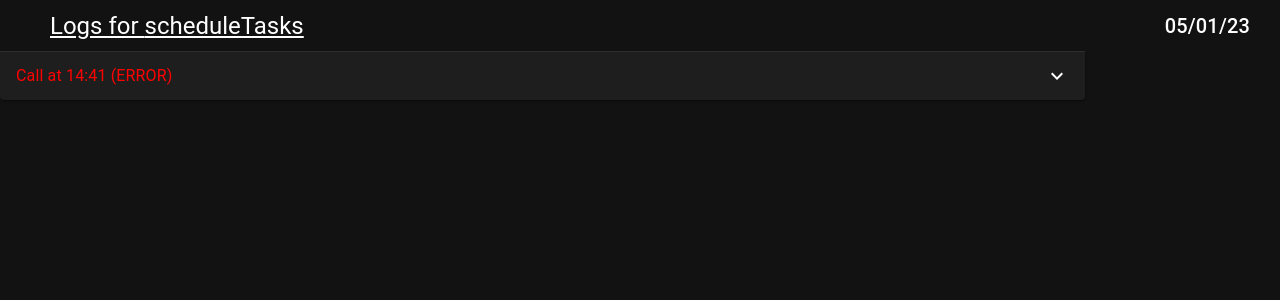
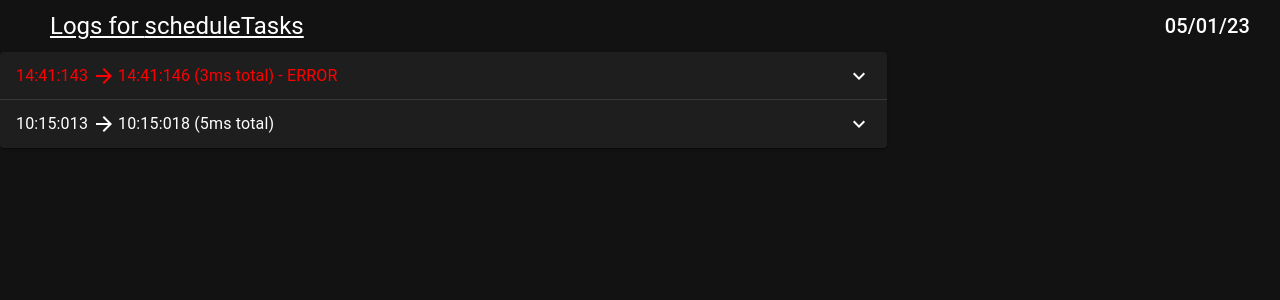
Before and after one commit to natanfudge/Loggy, a React (Vite) app in the folder client/: page / in a window 1280 px wide. Shown: the top 300 px of the page. Built offline with nearby package versions, Linux system fonts and the light colour scheme.

Commit message:
Log view complete

```diff
--- a/client/src/core/Logs.ts
+++ b/client/src/core/Logs.ts
@@ -25,7 +25,7 @@ export function isMessageLog(logLine: LogLine): logLine is MessageLog {
 }
 
 export function isErrorLog(logLine: LogLine): logLine is ErrorLog {
-    return isMessageLog(logLine) && logLine.severity != "Error"
+    return isMessageLog(logLine) && logLine.severity == "Error"
 }
 
 export function isDetailLog(logLine: LogLine): logLine is DetailLog {
--- a/client/src/ui/App.tsx
+++ b/client/src/ui/App.tsx
@@ -1,7 +1,8 @@
 import React, {Fragment} from 'react'
 import '../App.css'
 import {
-    DetailLog, ErrorLog,
+    DetailLog,
+    ErrorLog,
     isDetailLog,
     isErrorLog,
     isMessageLog,
@@ -13,18 +14,23 @@ import {
 import {Column, recordToArray, Row, StringMap} from "./Utils";
 import {Dayjs} from "dayjs";
 import {
-    Accordion, AccordionDetails,
+    Accordion,
+    AccordionDetails,
     AccordionSummary,
     createTheme,
     CssBaseline,
-    Divider, Paper, Table, TableBody,
+    Divider,
+    Paper,
+    Table,
+    TableBody,
     TableCell,
-    tableCellClasses, TableContainer,
+    tableCellClasses,
+    TableContainer,
     TableRow,
     ThemeProvider,
     Typography
 } from "@mui/material";
-import {ArrowDownward, ExpandMore} from "@mui/icons-material";
+import {ArrowDownward, ArrowForward, ArrowRightSharp, ExpandMore} from "@mui/icons-material";
 import "../extensions/ExtensionsImpl"
 import styled from "@emotion/styled";
 import {Colors} from "./Colors";
@@ -64,23 +70,35 @@ function App() {
     return <div>
         {LogsTitle(endpoint, day)}
 
-        <LogEventAccordion log={logs[0]}/>
-
-
+        <Column style = {{width: "fit-content"}}>
+            {logs.map((l, i) => <LogEventAccordion key = {i} log={l}/>)}
+        </Column>
     </div>
 
 }
 
-function LogEventAccordion({log} : {log: LogEvent}) {
+function LogEventAccordion({log}: { log: LogEvent }) {
     const errored = log.logs.some(l => isErrorLog(l))
-    const erroredSuffix = errored ? " (ERROR)" : ""
-    return <Accordion style = {{width: "fit-content"}}>
+    const erroredSuffix = errored ? " - ERROR" : ""
+    const textColor =  errored ? "red" : undefined
+    return <Accordion style={{width: "100%"}} defaultExpanded={false}>
         <AccordionSummary
-            expandIcon={<ExpandMore />}
+            expandIcon={<ExpandMore/>}
             aria-controls="panel1a-content"
             id="panel1a-header"
         >
-            <Typography style = {{color: errored? "red" : undefined}}>Call at {simpleTimeToString(log.startTime) + erroredSuffix}</Typography>
+            <Row style={{width: "100%"}}>
+                <Row style = {{paddingRight: 10}}>
+                <Typography style = {{color: textColor}}>
+                    {timeToString(log.startTime)}
+                </Typography >
+                    <ArrowForward style={{alignSelf: "center", marginLeft: 4, marginRight: 2, color: textColor}}/>
+                    <Typography style = {{color: textColor}}>
+                    {timeToString(log.endTime) + ` (${log.endTime.millisecond() - log.startTime.millisecond()}ms total)` + erroredSuffix}
+                </Typography>
+                </Row>
+            </Row>
+
         </AccordionSummary>
         <AccordionDetails>
             <LogEventContent log={log}/>
@@ -120,21 +138,39 @@ function LogEventContent({log}: { log: LogEvent }) {
         </Column>
 
 
-        {LogTimeUi(log)}
+        {/*{LogTimeUi(log)}*/}
     </Row>
 }
 
-function LogErrorUi({log}: {log: LogEvent}) {
+function LogErrorUi({log}: { log: LogEvent }) {
     const errors = log.logs.filter(l => isErrorLog(l)) as ErrorLog[]
+    if(errors.isEmpty()) return <Fragment/>
 
-    return <Column>
+    return <Column style = {{paddingTop: 10}}>
+        <Typography variant="h5" style={{color: "red", textDecoration: "underline"}}>
+            Errors
+        </Typography>
+        <span style={{paddingLeft: 20}}>
+            {errors.map(error =>
+                <span style={{color: "red"}}>
+                    <span style={{textDecoration: "underline"}}>{error.message}</span><br/>
+                    <Column style={{paddingLeft: 20}}>
+                        {error.exception.stacktrace.split("\n").map((line, i) => <span
+                            style={{paddingLeft: i == 0 ? 0 : 20}}>
+                            {line}
+                        </span>)}
+                    </Column>
+
+            </span>)
+            }
+        </span>
 
     </Column>
 }
 
 
 function KeyValueTable({details}: { details: StringMap }) {
-    return <TableContainer component = {Paper} style = {{height: "fit-content", width: "unset"}}>
+    return <TableContainer component={Paper} style={{height: "fit-content", width: "unset"}}>
         <Table>
             <TableBody>
                 {recordToArray(details, (name, detail, index) => {
@@ -142,8 +178,8 @@ function KeyValueTable({details}: { details: StringMap }) {
                     const bottomDividerBorder = `1px solid ${dividerColor}`
                     const topDividerBorder = index === 0 ? `1px solid ${Colors.grayDivider}` : undefined
                     return <StyledTableRow key={name}>
-                    <StyledTableCell style = {{borderRight: `1px solid ${primaryColor}`}}>{name}</StyledTableCell>
-                    <StyledTableCell >{String(detail)}</StyledTableCell>
+                        <StyledTableCell style={{borderRight: `1px solid ${primaryColor}`}}>{name}</StyledTableCell>
+                        <StyledTableCell>{String(detail)}</StyledTableCell>
 
                         {/*<tr>*/}
                         {/*    <td style={{*/}
@@ -199,7 +235,7 @@ function KeyValueTableOld({details}: { details: StringMap }) {
 }
 
 
-const StyledTableCell = styled(TableCell)(({ theme }) => ({
+const StyledTableCell = styled(TableCell)(({theme}) => ({
     [`&.${tableCellClasses.head}`]: {
         // @ts-ignore
         backgroundColor: theme.palette.common.black,
@@ -212,7 +248,7 @@ const StyledTableCell = styled(TableCell)(({ theme }) => ({
 
 }));
 
-const StyledTableRow = styled(TableRow)(({ theme }) => ({
+const StyledTableRow = styled(TableRow)(({theme}) => ({
     '&:nth-of-type(odd)': {
         // @ts-ignore
         backgroundColor: theme.palette.action.hover,
@@ -224,14 +260,13 @@ const StyledTableRow = styled(TableRow)(({ theme }) => ({
 }));
 
 
-
 function LogLinesUi({logs}: { logs: LogLine[] }) {
     const details = logs.filter(l => isDetailLog(l)) as DetailLog[]
     const messages = logs.filter(l => isMessageLog(l)) as MessageLog[]
 
     return <Row>
         <KeyValueTable details={details.toRecord(l => [l.key, l.value])}/>
-        <Column style = {{padding: 20}}>
+        <Column style={{paddingLeft: 20, paddingTop: 10}}>
             {messages.map(m => <MessageLogUi message={m}/>)}
         </Column>
     </Row>
@@ -239,12 +274,12 @@ function LogLinesUi({logs}: { logs: LogLine[] }) {
 
 
 function MessageLogUi({message}: { message: MessageLog }) {
-    const color = message.severity === "Error" ? "red"  : message.severity === "Warn" ? "yellow" : textColor
+    const color = message.severity === "Error" ? "red" : message.severity === "Warn" ? "yellow" : textColor
     return <Row>
-        <Typography variant = {"subtitle2"} style = {{paddingRight: 5, color: Colors.grayedOutText, alignSelf: "center"}}>
+        <Typography variant={"subtitle2"} style={{paddingRight: 5, color: Colors.grayedOutText, alignSelf: "center"}}>
             {timeToString(message.time) + " "}
         </Typography>
-        <span style = {{color: color}}>
+        <span style={{color: color}}>
             {message.message}
         </span>
     </Row>
@@ -261,6 +296,7 @@ function dayToString(date: Dayjs): string {
 function timeToString(date: Dayjs): string {
     return `${simpleTimeToString(date)}:${threeChars(date.millisecond())}`
 }
+
 function simpleTimeToString(date: Dayjs): string {
     return `${twoChars(date.hour())}:${twoChars(date.minute())}`
 }
```
Lines whose indentation alone changed are shown as unchanged.
